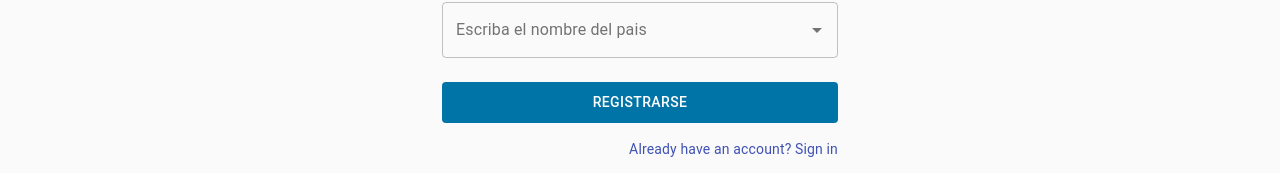
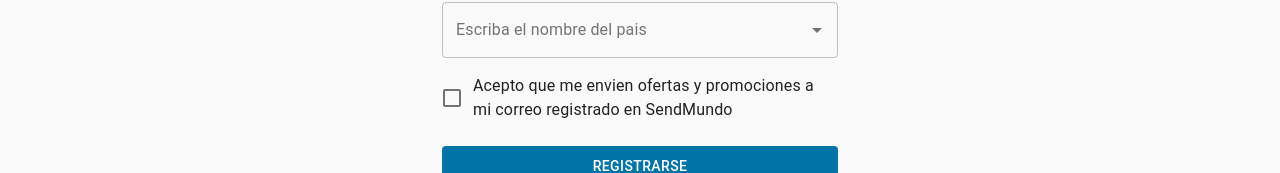
Before and after one commit to afonsecac/sendmundo, a React (Create React App) app: page /register in a window 1280 px wide. Shown: the part 622-795 px from the top of the page. Built offline with nearby package versions, Linux system fonts and the light colour scheme.

Commit message:
Vs Code Ignore

```diff
--- a/src/axios-or.js
+++ b/src/axios-or.js
@@ -8,4 +8,9 @@ const instace = axios.create({
   // baseURL: "https://api.sendmundo.com",
 });
 
+export const otherInstance = axios.create({
+  headers: {
+    'Content-Type': 'application/json',
+  }
+});
 export default instace;
--- a/src/components/autocompletes/CountryAutoComplete.jsx
+++ b/src/components/autocompletes/CountryAutoComplete.jsx
@@ -10,9 +10,11 @@ export default function CountryAutoComplete({ handleChange, ...props }) {
   const searchCountry = (event) => {
     const search = event.target.value;
     clearTimeout(timeoutId.current);
-    timeoutId.current = setTimeout(() => {
-      getCountries(search);
-    }, 1000);
+    if (search && search.length >= 2) {
+        timeoutId.current = setTimeout(() => {
+            getCountries(search);
+        }, 1000);
+    }
   };
 
   return (
--- a/src/context/auth/AuthState.jsx
+++ b/src/context/auth/AuthState.jsx
@@ -3,7 +3,7 @@ import { useSnackbar } from "notistack";
 import { useHistory } from "react-router-dom";
 import AuthReducer from "context/auth/AuthReducer";
 import AuthContext from "context/auth/AuthContext";
-import axios from "axios-or";
+import axios, { otherInstance } from "axios-or";
 import {
   LOADING_REGISTER,
   REGISTER_SUCCESS,
@@ -34,7 +34,7 @@ export default function AuthState({ children }) {
     console.log("LOGIN");
   };
 
-  const register = useCallback(async (payload) => {
+  const register = useCallback(async (payload, setErrors) => {
     try {
       dispatch({ type: LOADING_REGISTER });
       await axios.post("https://api.sendmundo.com/register", payload);
@@ -48,13 +48,14 @@ export default function AuthState({ children }) {
       enqueueSnackbar("Ops algo ha ido mal :(", {
         variant: "error",
       });
+      console.log(error.response);
     }
   }, []);
 
   const getCountries = useCallback(async (name) => {
     try {
       dispatch({ type: LOADING_COUNTRIES });
-      const resp = await axios.get(
+      const resp = await otherInstance.get(
         `https://restcountries.eu/rest/v2/name/${name}`
       );
       dispatch({ type: COUNTRIES_SUCCESS, payload: resp.data });
--- a/src/modules/auth/components/SignUpForm.jsx
+++ b/src/modules/auth/components/SignUpForm.jsx
@@ -18,6 +18,7 @@ import MaterialUiPhoneNumber from "material-ui-phone-number";
 import AuthContext from "context/auth/AuthContext";
 import CountryAutoComplete from "components/autocompletes/CountryAutoComplete";
 import UnelevatedButton from "common/buttons/UnelevatedButton";
+import {Checkbox, FormControlLabel} from "@material-ui/core";
 
 const useStyles = makeStyles((theme) => ({
   paper: {
@@ -67,9 +68,8 @@ export default function SignUpForm() {
       },
       isPromotional: false,
     },
-    onSubmit: (values) => {
-      console.log(values);
-      register(values);
+    onSubmit: (values, { setErrors }) => {
+      register(values, setErrors);
     },
     validationSchema: registerSchema,
   });
@@ -103,7 +103,7 @@ export default function SignUpForm() {
           className={classes.form}
           noValidate
         >
-          <Grid container spacing={2}>
+          <Grid container spacing={2} direction={"column"}>
             <Grid item xs={12}>
               <TextField
                 name="fullName"
@@ -247,6 +247,19 @@ export default function SignUpForm() {
               />
             </Grid>
           </Grid>
+          <Grid item xs={12}>
+            <Box mt={2}>
+              <FormControlLabel
+                  value="end"
+                  control={
+                    <Checkbox color="primary"
+                              value={formik?.values?.isPromotional}/>
+                  }
+                  label="Acepto que me envien ofertas y promociones a mi correo registrado en SendMundo"
+                  labelPlacement="end"
+              />
+            </Box>
+          </Grid>
           <UnelevatedButton
             type="submit"
             fullWidth
```
